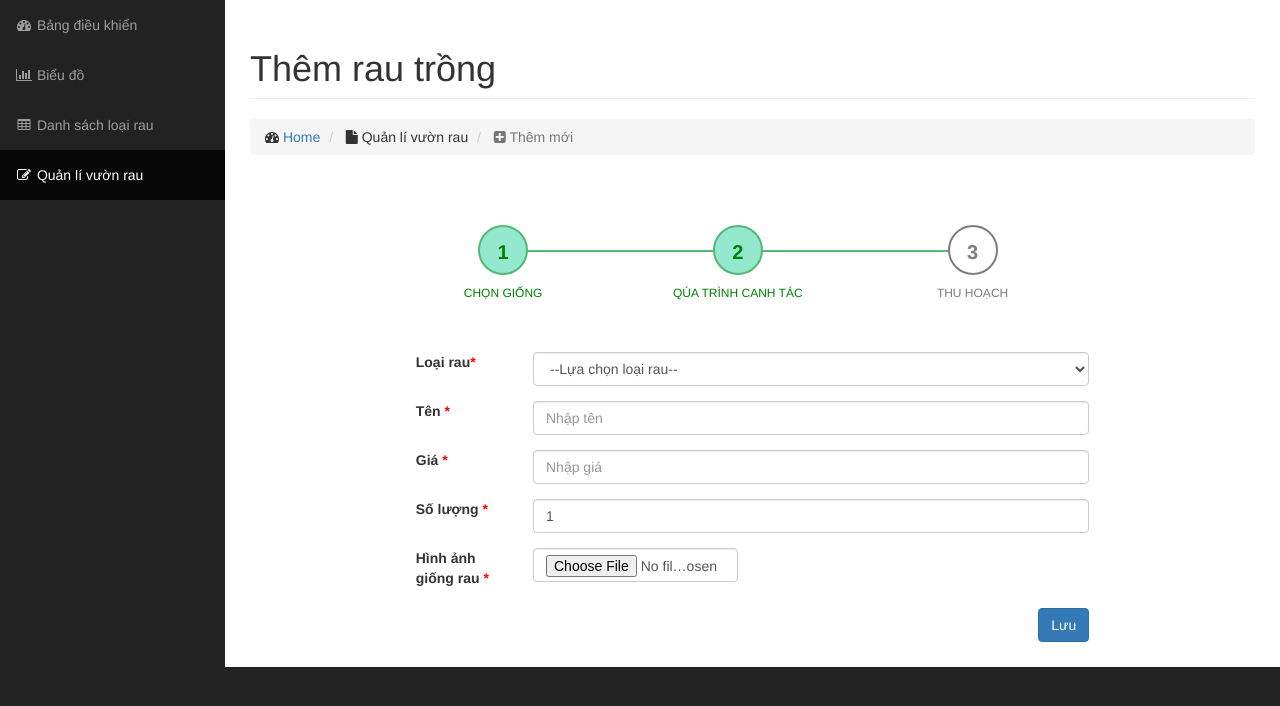
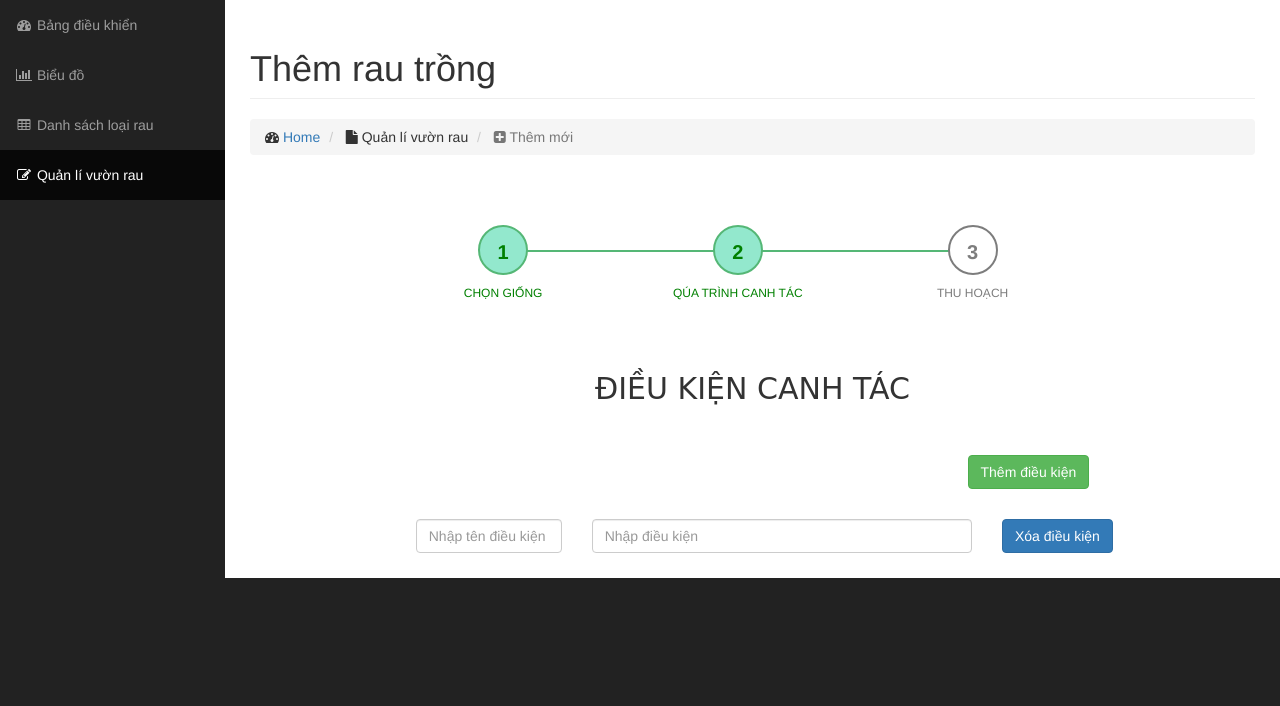
Before and after one commit to bacnguyenvan/DATN_WEB, a PHP site: page /do_an_tot_nghiep/product/canh_tac.php in a window 1280 px wide. Shown: the part 51-757 px from the top of the page. Run offline with PHP 8.4, Linux system fonts and the light colour scheme; data comes from the database, SQL or seed files in the repository; data that the repository does not hold is empty.

Commit message:
company v1.0

```diff
--- a/do_an_tot_nghiep/admin/footer.php
+++ b/do_an_tot_nghiep/admin/footer.php
@@ -10,7 +10,6 @@
     <script type="text/javascript" src="<?php echo base_url() ?>admin/public/jquery-confirm/jquery-confirm.js "></script>
 
 	<script type="text/javascript" src="<?php echo base_url() ?>admin/public/js/custom.js"></script>
-
 </body>
 
 </html>
--- a/do_an_tot_nghiep/admin/libraries/function.php
+++ b/do_an_tot_nghiep/admin/libraries/function.php
@@ -102,6 +102,7 @@
 	function base_url()
 	{
 		return $url = 'http://localhost/do_an_tot_nghiep/';
+		// return $url = 'http://barcode.localhost.com/';
 	}
 	function modules($url)
 	{
--- a/do_an_tot_nghiep/admin/product/canh_tac.php
+++ b/do_an_tot_nghiep/admin/product/canh_tac.php
@@ -2,6 +2,7 @@
     require_once  "../autoload/autoload.php";
     $active = 'rau'; // active
     $css = true;
+    $js = true;
     $phase = 2;
     $categories = $db->fetchAll('loai_rau');
 
@@ -123,102 +124,48 @@
                     </div>
                 </div>
 
+                <input type="hidden" name="number_row" value="0" class="number_row">
                 <div class="row form-add" style="margin-left: 15%;margin-right: 15%;width:70%">
                     <div class="col-md-12">
-
+                        <h2 class="text-center" style="font-family: cursive;margin-bottom: 50px">ĐIỀU KIỆN CANH TÁC</h2>
+                        <div>
+                            <a href="javascript:void(0)" class="btn btn-success pull-right btn_add_dk">Thêm điều kiện</a>
+                        </div>
+                        <div class="clearfix" style="margin-bottom: 30px"></div>
                         <form action="" method="POST" enctype="multipart/form-data">
-                            <div class="form-group row">
-                                <label class="col-sm-2 col-form-label">Loại rau<span style="color: red">*</span></label>
-                                <div class="col-sm-10">
-                                    <select class="form-control" name="category">
-                                        <option value=""> --Lựa chọn loại rau-- </option>
-                                        <?php
-                                            foreach($categories as $item){ ?>
-
-                                                <option value="<?php echo $item['id'] ?>"><?php echo $item['name'] ?></option>
-
-                                            <?php } ?>
-
-                                        ?>
-
-                                     </select>
-                                     <?php if(isset($errors['category'])) { ?>
-                                        <p class="text-danger">
-                                            <?php echo $errors['category'] ?>
-                                        </p>
-
-                                  <?php } ?>
+                            <div class="list_condition">
+                                <div class="form-group row">
+                                    <div class="col-sm-3 col-form-label">
+                                        <input type="text" class="form-control" name="condition_name" placeholder="Nhập tên điều kiện">
+                                    </div>
+                                    <div class="col-sm-7">
+                                        <input type="text" class="form-control" id="inputEmail3" placeholder="Nhập điều kiện" name='condition'>
+                                    </div>
+                                    <div class="col-sm-2">
+                                        <a href="" class="btn btn-primary">Xóa điều kiện</a>
+                                    </div>
                                 </div>
-                            </div>
-
-							<div class="form-group row">
-						    	<label for="inputEmail3" class="col-sm-2 col-form-label">Tên <span style="color: red">*</span></label>
-							    <div class="col-sm-10">
-							      <input type="text" class="form-control" id="inputEmail3" placeholder="Nhập tên" name='name'>
-
-                                  <?php
-                                        if(isset($errors['name'])){ ?>
-                                            <p class="text-danger">
-                                                <?php echo $errors['name'] ?>
-                                            </p>
-                                        <?php } ?>
 
 
-
-							    </div>
-							</div>
-
-                            <div class="form-group row">
-                                <label for="inputEmail3" class="col-sm-2 col-form-label">Giá <span style="color: red">*</span></label>
-                                <div class="col-sm-10">
-                                  <input type="number" min="1" class="form-control" id="inputEmail3" placeholder="Nhập giá" name='price'>
-
-                                  <?php if(isset($errors['price'])) { ?>
-                                        <p class="text-danger">
-                                            <?php echo $errors['price'] ?>
-                                        </p>
-
-                                  <?php } ?>
-                                </div>
-                            </div>
-
-                            <div class="form-group row">
-                                <label for="inputEmail3" class="col-sm-2 col-form-label">Số lượng <span style="color: red">*</span></label>
-                                <div class="col-sm-10">
-                                  <input type="number" value="1" min="1"  class="form-control" id="inputEmail3" placeholder="Nhập số lượng" name='number'>
-
-                                  <?php if(isset($errors['number'])) { ?>
-                                        <p class="text-danger">
-                                            <?php echo $errors['number'] ?>
-                                        </p>
-
-                                  <?php } ?>
-                                </div>
-                            </div>
-
-                            <div class="form-group row">
-
-                                <label class="col-sm-2 col-form-label">Hình ảnh giống rau <span style="color: red">*</span></label>
-                                <div class="col-sm-4">
-                                    <input type="file" name="images" class="form-control">
-                                    <?php if(isset($errors['image'])) { ?>
-                                        <p class="text-danger">
-                                            <?php echo $errors['image'] ?>
-                                        </p>
-
-                                  <?php } ?>
-                                </div>
                             </div>
 
 
+                             <?php  require_once __DIR__. DIRECTORY_SEPARATOR."../message/message.php";  ?>
 
-                             <?php  require_once __DIR__. DIRECTORY_SEPARATOR."../message/message.php";  ?>
-						    <div class="form-group row">
-							    <div class="col-sm-12">
-							      <button type="submit" class="btn btn-primary submit-form" style="float: right">Lưu</button>
-							    </div>
-						    </div>
 						</form>
+                        <div class="more_condition" hidden>
+                            <div class="form-group row">
+                                <div class="col-sm-3 col-form-label">
+                                    <input type="text" class="form-control" name="condition_name" placeholder="Nhập tên điều kiện">
+                                </div>
+                                <div class="col-sm-7">
+                                    <input type="text" class="form-control" id="inputEmail3" placeholder="Nhập điều kiện" name='condition'>
+                                </div>
+                                <div class="col-sm-2">
+                                    <a href="" class="btn btn-primary">Xóa điều kiện</a>
+                                </div>
+                            </div>
+                        </div>
                     </div>
 
                 </div>
--- a/do_an_tot_nghiep/admin/public/js/custom.js
+++ b/do_an_tot_nghiep/admin/public/js/custom.js
@@ -24,4 +24,13 @@ $(document).ready(function(){
 			});
 	});
 
+	$('.btn_add_dk').on('click',function(){
+		more_condition = $('.more_condition').html();
+		var number = $('.number_row').val();
+
+		if(parseInt(number) < 6){
+			$('.number_row').val(parseInt(number) + 1);
+			$('.list_condition').append(more_condition);
+		}
+	})
 })
```
